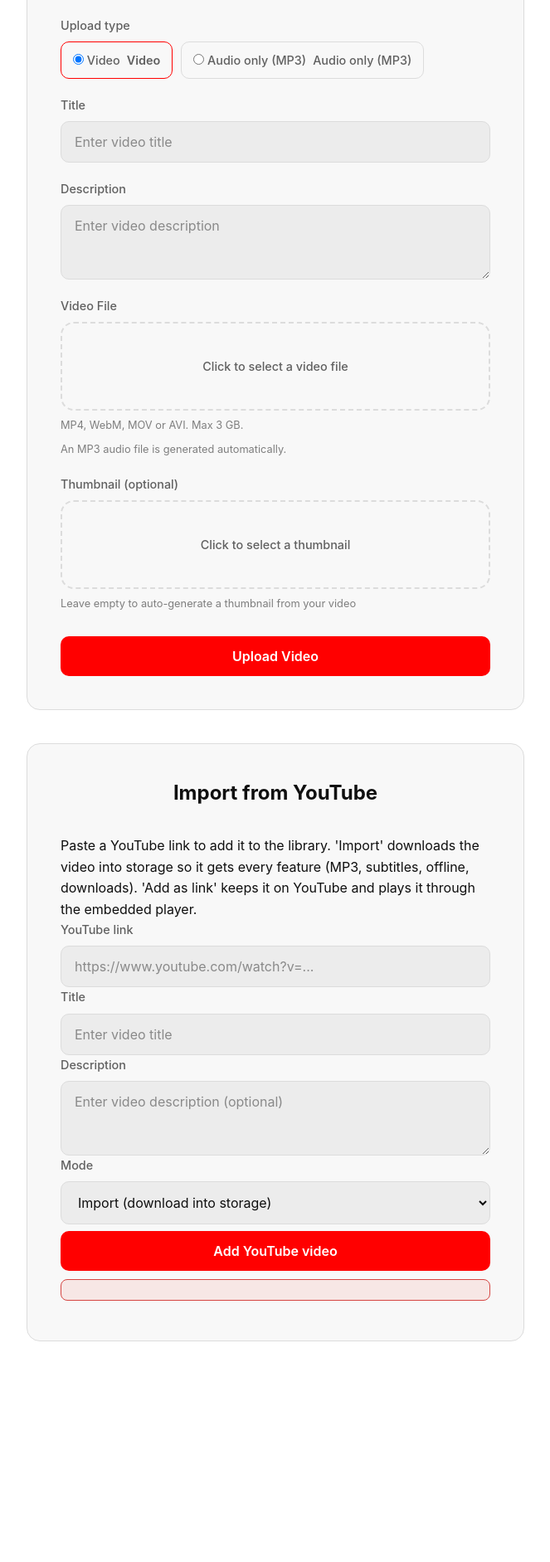
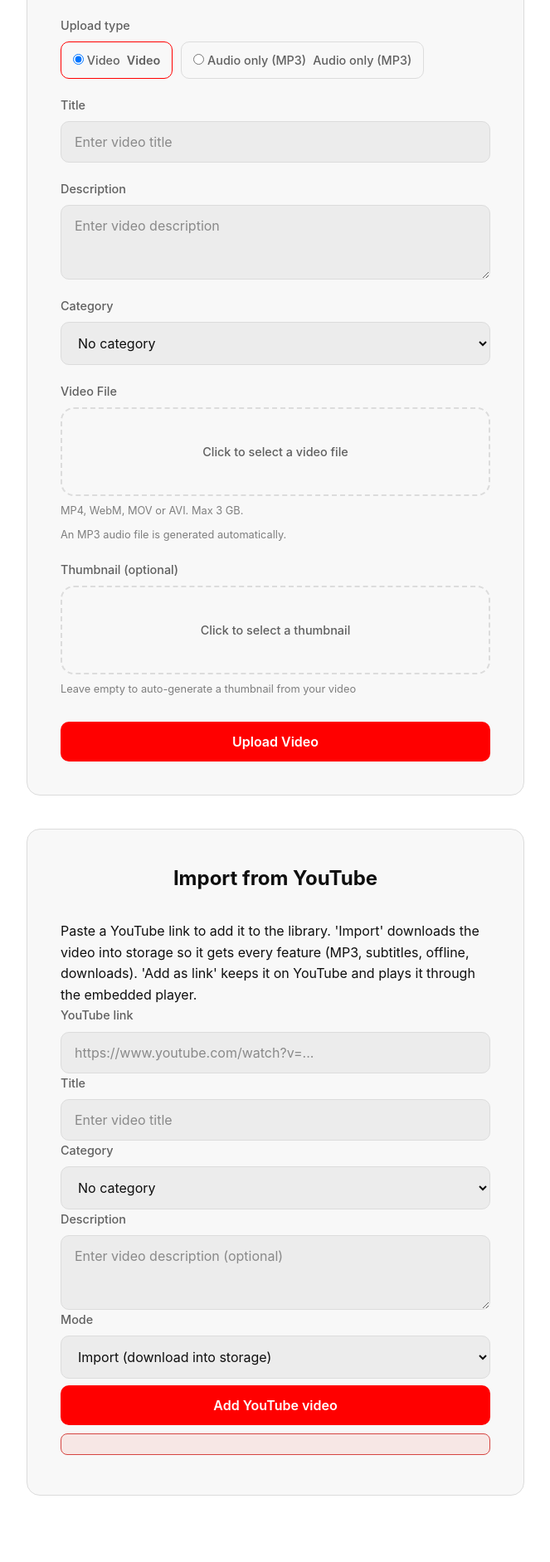
Before and after one commit to Makdial/fazakkir-dmwm, a Django app: page /upload/ in a window 1280 px wide. Shown: the part 338-2221 px from the top of the page at 83% size, without its empty margins (308-971 px from the left). Before the commit the page ends 1955 px from the top, so only its background shows below. Run offline with Django 5.2, Linux system fonts and the light colour scheme; the visitor is signed in with stand-in values (Sample User, id 1); data comes from the database, SQL or seed files in the repository; data that the repository does not hold is empty; some libraries are stand-ins or nearby versions.

Commit message:
Add category selector to uploads and YouTube imports

```diff
--- a/fazakkir_dmwm/static/css/videos.css
+++ b/fazakkir_dmwm/static/css/videos.css
@@ -685,9 +685,16 @@
 /* Category filter bar, like YouTube's chip row above the grid. */
 .category-bar {
     display: flex;
-    flex-wrap: wrap;
+    flex-wrap: nowrap;
     gap: 8px;
     margin-bottom: 20px;
+    overflow-x: auto;
+    padding-bottom: 4px;
+    scrollbar-width: none;
+}
+
+.category-bar::-webkit-scrollbar {
+    display: none;
 }
 
 .category-chip {
--- a/fazakkir_dmwm/videos/forms.py
+++ b/fazakkir_dmwm/videos/forms.py
@@ -1,5 +1,7 @@
 from django import forms
 from django.utils.translation import gettext_lazy as _
+
+from .models import Category
 
 MAX_VIDEO_SIZE = 3 * 1024 * 1024 * 1024  # 3 GB
 MAX_IMAGE_SIZE = 8 * 1024 * 1024  # 8 MB
@@ -51,6 +53,14 @@ class VideoUploadForm(forms.Form):
                 "rows": 4,
             }
         ),
+    )
+
+    category = forms.ModelChoiceField(
+        queryset=Category.objects.all(),
+        required=False,
+        label=_("Category"),
+        empty_label=_("No category"),
+        widget=forms.Select(attrs={"class": "form-input"}),
     )
     video_file = forms.FileField(
         label=_("Video File"),
--- a/fazakkir_dmwm/videos/templates/videos/upload.html
+++ b/fazakkir_dmwm/videos/templates/videos/upload.html
@@ -67,6 +67,11 @@
                           placeholder="{% trans 'Enter video description' %}" rows="3">{{ form.description.value|default:'' }}</textarea>
             </div>
 
+            <div class="form-group">
+                <label for="id_category">{% trans "Category" %}</label>
+                {{ form.category }}
+            </div>
+
             <div class="form-group" id="videoFieldGroup">
                 <label for="id_video_file">{% trans "Video File" %}</label>
                 <label class="file-input-wrapper" for="id_video_file">
@@ -116,6 +121,15 @@
             <input type="text" id="ytTitle" class="form-input" placeholder="{% trans 'Enter video title' %}">
         </div>
         <div class="form-group">
+            <label for="ytCategory">{% trans "Category" %}</label>
+            <select id="ytCategory" class="form-input">
+                <option value="">{% trans "No category" %}</option>
+                {% for category in categories %}
+                <option value="{{ category.id }}">{{ category.name }}</option>
+                {% endfor %}
+            </select>
+        </div>
+        <div class="form-group">
             <label for="ytDescription">{% trans "Description" %}</label>
             <textarea id="ytDescription" class="form-input" rows="3"
                       placeholder="{% trans 'Enter video description (optional)' %}"></textarea>
@@ -136,6 +150,7 @@ async function submitYoutube() {
     const url = document.getElementById("ytUrl").value.trim();
     const title = document.getElementById("ytTitle").value.trim();
     const description = document.getElementById("ytDescription").value.trim();
+    const category = document.getElementById("ytCategory").value;
     const mode = document.getElementById("ytMode").value;
     const btn = document.getElementById("ytSubmitBtn");
     const err = document.getElementById("ytError");
@@ -148,6 +163,7 @@ async function submitYoutube() {
         body.append("youtube_url", url);
         body.append("title", title);
         body.append("description", description);
+        body.append("category", category);
         body.append("mode", mode);
         body.append("csrfmiddlewaretoken", "{{ csrf_token }}");
         const res = await fetch("{% url 'videos:youtube_import' %}", { method: "POST", body });
--- a/fazakkir_dmwm/videos/views.py
+++ b/fazakkir_dmwm/videos/views.py
@@ -545,10 +545,16 @@ def audio_generate(request, video_id):
 
 @write_required
 def video_upload_page(request):
+    from .models import Category
+
     return render(
         request,
         "videos/upload.html",
-        {"form": VideoUploadForm(), "storage_ready": is_configured()},
+        {
+            "form": VideoUploadForm(),
+            "storage_ready": is_configured(),
+            "categories": Category.objects.all(),
+        },
     )
 
 
@@ -566,6 +572,15 @@ def youtube_import(request):
     title = (request.POST.get("title") or "").strip()
     description = (request.POST.get("description") or "").strip()
     mode = (request.POST.get("mode") or "import").strip().lower()
+    category_id = (request.POST.get("category") or "").strip()
+    category = None
+    if category_id:
+        try:
+            from .models import Category
+
+            category = Category.objects.get(pk=category_id)
+        except (Category.DoesNotExist, ValueError):
+            category = None
 
     if not youtube_url:
         return JsonResponse(
@@ -606,6 +621,8 @@ def youtube_import(request):
             media_type="video",
             youtube_url=youtube_url,
         )
+        if category is not None:
+            category.videos.add(video)
         log_activity(
             request.user, Activity.VERB_UPLOADED, video=video, title=video.title
         )
@@ -765,7 +782,8 @@ def youtube_import(request):
         duration_seconds=duration,
         youtube_url=youtube_url,
     )
-
+    if category is not None:
+        category.videos.add(video)
     _notify_storage_after_upload()
     log_activity(request.user, Activity.VERB_UPLOADED, video=video, title=video.title)
 
@@ -917,6 +935,8 @@ def video_upload(request):
             audio_status="ready",
             duration_seconds=duration,
         )
+        if form.cleaned_data.get("category"):
+            form.cleaned_data["category"].videos.add(video)
         _notify_storage_after_upload()
         log_activity(request.user, Activity.VERB_UPLOADED, video=video, title=video.title)
         payload = {
```
